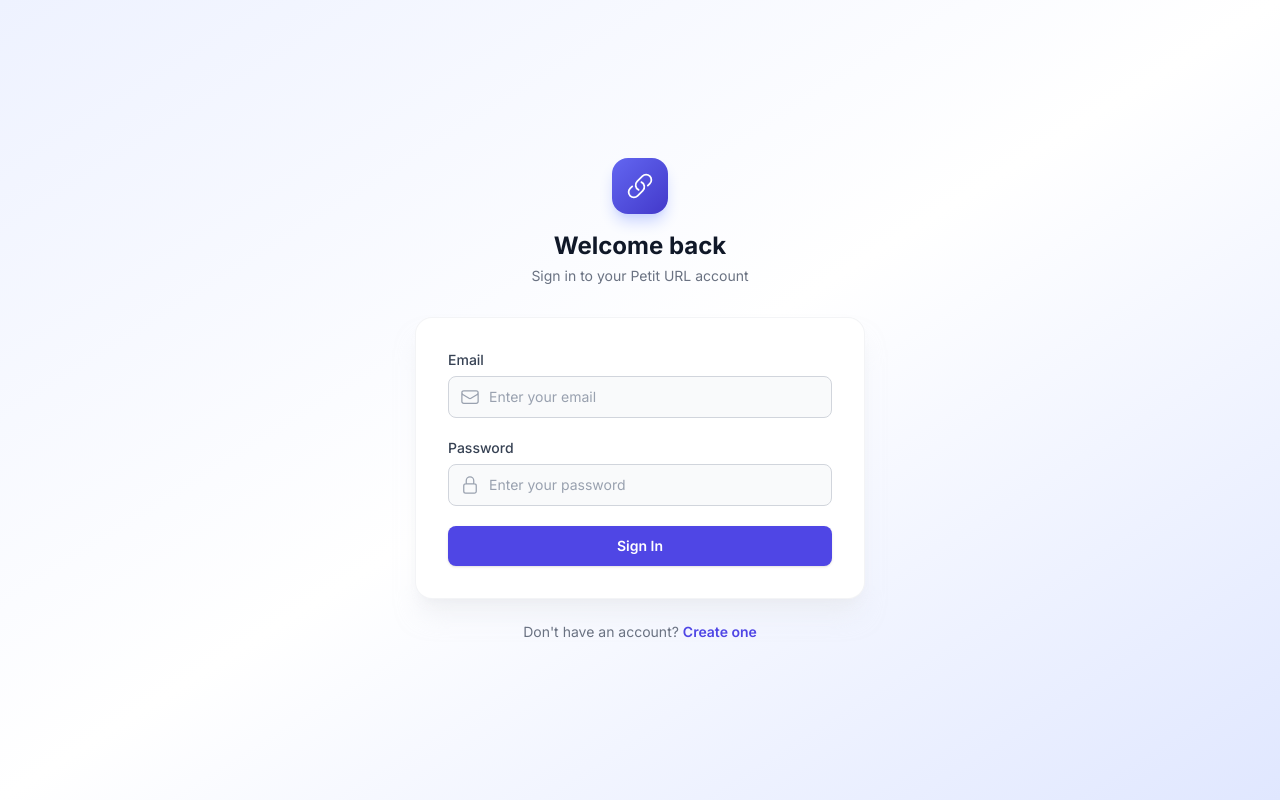
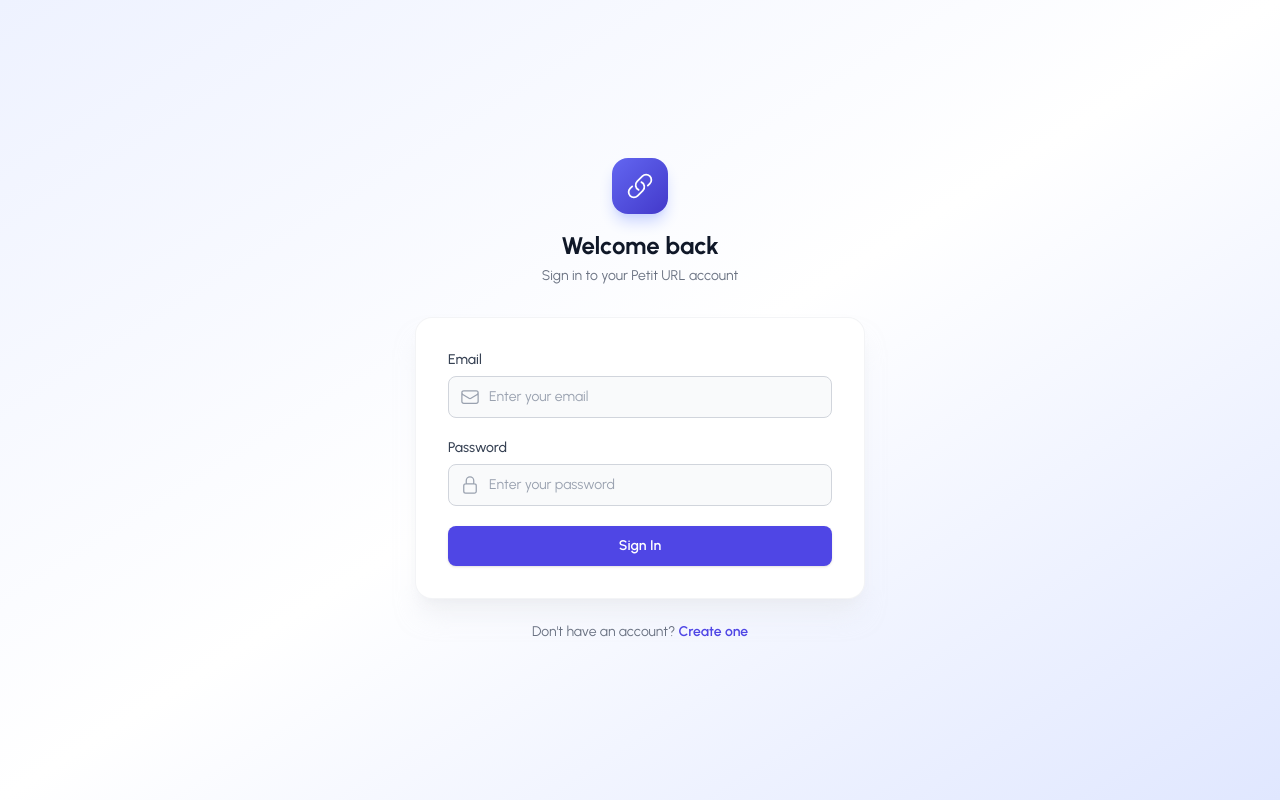
Before and after one commit to HARISH1172/Petit-URL, a React (Vite) app in the folder Petit-URL-Frntend/: page /login in a window 1280 px wide. Built offline with nearby package versions, Linux system fonts and the light colour scheme.

Commit message:
once again don't know what i did

```diff
--- a/Petit-URL-Frntend/index.html
+++ b/Petit-URL-Frntend/index.html
@@ -7,7 +7,7 @@
     <meta name="description" content="Petit URL — Modern SaaS URL Shortener. Shorten, manage, and track your links." />
     <link rel="preconnect" href="https://fonts.googleapis.com" />
     <link rel="preconnect" href="https://fonts.gstatic.com" crossorigin />
-    <link href="https://fonts.googleapis.com/css2?family=Inter:wght@400;500;600;700;800&display=swap" rel="stylesheet" />
+    <link href="https://fonts.googleapis.com/css2?family=Urbanist:wght@400;500;600;700;800&display=swap" rel="stylesheet" />
     <title>Petit URL — URL Shortener</title>
   </head>
   <body>
--- a/Petit-URL-Frntend/src/index.css
+++ b/Petit-URL-Frntend/src/index.css
@@ -1,7 +1,7 @@
 @import "tailwindcss";
 
 @theme {
-  --font-sans: 'Inter', ui-sans-serif, system-ui, sans-serif;
+  --font-sans: 'Urbanist', ui-sans-serif, system-ui, sans-serif;
   --color-primary-50: #eef2ff;
   --color-primary-100: #e0e7ff;
   --color-primary-200: #c7d2fe;
```
